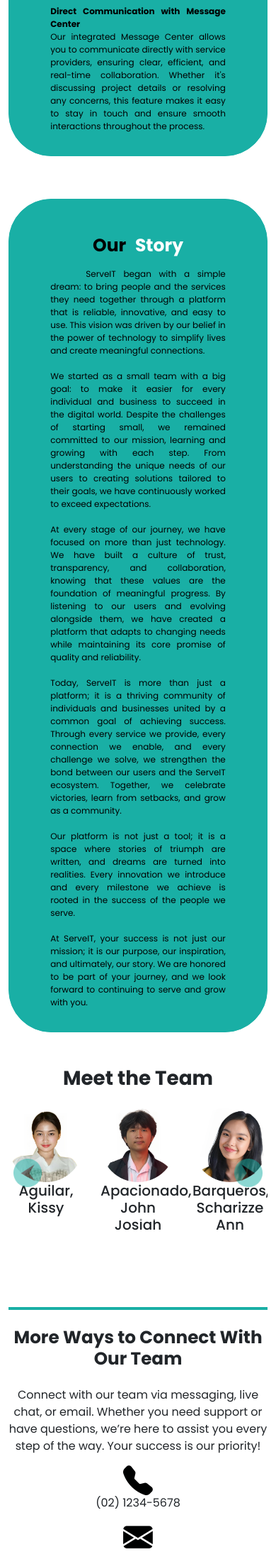
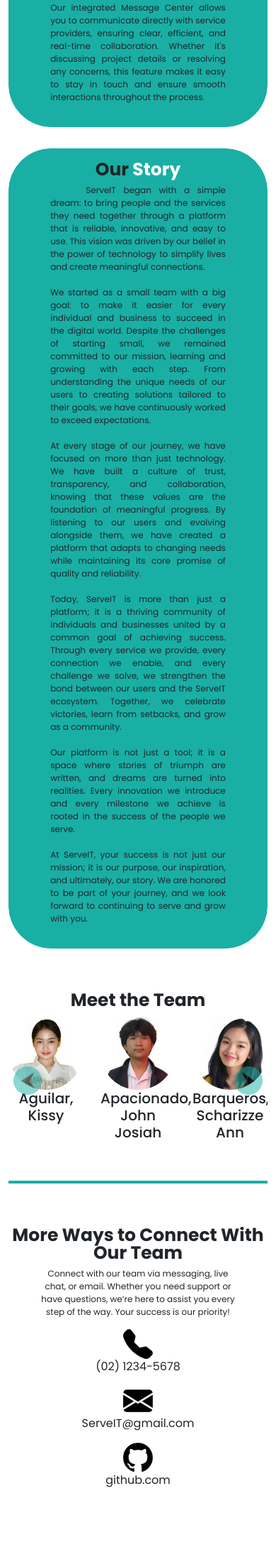
Before and after one commit to ServeITPH/ServeIT, a PHP site: page /about.php in a window 390 px wide. Shown: the part 1636-3822 px from the top of the page at 71% size. Run offline with PHP 8.4, Linux system fonts and the light colour scheme; the visitor is signed in with stand-in values (Sample User, id 1); data that the repository does not hold is empty; some libraries are stand-ins or nearby versions.

Commit message:
Responsiveness of fonts in small screens & proper font color

```diff
--- a/about.php
+++ b/about.php
@@ -52,13 +52,12 @@ if ($userID == "") {
     </div>
 
     <!-- Why choose ServeIT -->
-    <div class="container wow animate__animated animate__fadeInUp"
-        style="margin-top: 30px;  justify-content: center;  display: flex;">
+    <div class="container wow animate__animated animate__fadeInUp" style=" justify-content: center;  display: flex;">
         <div class="row">
             <div class="col">
                 <div class="card storyCard">
                     <div class="card-body">
-                        <h5 class="story-title"><span>Why Choose
+                        <h5 class="story-title"><span>Why choose
                             </span> <span>ServeIT?</span></h5>
                         <p class="card-textBlack mb-3">
                             <?php echo $chooseContent; ?>
@@ -70,13 +69,13 @@ if ($userID == "") {
     </div>
 
     <!-- Our Story -->
-    <div class="container wow animate__animated animate__fadeInUp"
-        style="margin-top: 30px; justify-content: center;  display: flex;">
+    <div class="container wow animate__animated animate__fadeInUp" style=" justify-content: center;  display: flex;">
         <div class="row">
             <div class="col">
                 <div class="card storyCard">
                     <div class="card-body">
-                        <h5 class="story-title"><span>Our</span> <span>Story</span></h5>
+                        <h5 class="story-title"><span>Our
+                            </span> <span>Story</span></h5>
                         <p class="card-textBlack mb-3" style="text-indent: 50px;">
                             <?php echo $storyContent; ?>
                         </p>
@@ -87,19 +86,23 @@ if ($userID == "") {
     </div>
 
     <!-- Meet the Team -->
-    <div class="team text-center py-5">
-        <div class="container wow animate__animated animate__fadeInUp">
-            <h1 class="fw-bold text-dark mb-4">Meet the Team</h1>
+    <div class="container wow animate__animated animate__fadeInUp" style=" justify-content: center;  display: flex;">
+        <div class="row">
+            <div class="col">
+                <h5 class="team-title">Meet the Team</h5>
                 <?php
                 include("assets/php/about/carousel.php");
                 ?>
             </div>
 
+            <!-- Connect with team -->
             <div class="links text-center py-5">
                 <div class="container wow animate__animated animate__fadeInUp">
                     <div class="line mb-4"></div>
-                <h2 class="fw-bold mb-4">More Ways to Connect With Our Team</h2>
-                <p class="mx-auto"><?php echo $connect; ?></p>
+                    <h2 class="team-title">More Ways to Connect With Our Team</h2>
+                    <p class="card-textBlack" style="display: flex; justify-content: center; text-align: center;">
+                        <?php echo $connect; ?>
+                    </p>
                     <?php include("assets/php/about/links.php"); ?>
                 </div>
             </div>
--- a/assets/css/about/about.css
+++ b/assets/css/about/about.css
@@ -37,7 +37,7 @@ body::before {
     border-radius: 60px;
     justify-content: center;
     display: flex;
-    border: 1px solid #19AFA5;
+    border: 1px solid #19afa5;
 }
 
 .card-title {
@@ -45,6 +45,7 @@ body::before {
     font-size: 70px;
     text-align: center;
     font-weight: bold;
+    line-height: 1;
 }
 
 .card-text {
@@ -56,7 +57,6 @@ body::before {
 }
 
 .card-textBlack {
-    color: rgb(0, 0, 0);
     font-size: 14px;
     text-align: justify;
     padding-left: 10vh;
@@ -67,14 +67,16 @@ body::before {
     font-size: 60px;
     text-align: center;
     font-weight: bold;
+    line-height: 1;
 }
 
 .story-title span {
-    color: black;
+    line-height: 1;
 }
 
 .story-title span:last-child {
     color: white;
+    line-height: 1;
 }
 
 .choose-title {
@@ -84,12 +86,22 @@ body::before {
     line-height: 1;
 }
 
-.choose-title span {
-    color: black;
+.choose-title span:last-child {
+    color: white;
 }
 
-.choose-title span:last-child {
-    color: white;
+.team-title {
+    font-size: 50px;
+    text-align: center;
+    font-weight: bold;
+    line-height: 1;
+    margin-top: 60px;
+}
+
+.team-member {
+    font-size: 14px;
+    text-align: justify;
+    line-height: 1;
 }
 
 @media (max-width: 767px) {
@@ -113,6 +125,10 @@ body::before {
         font-size: 25px;
     }
 
+    .team-title {
+        font-size: 25px;
+    }
+
     .card-text {
         font-size: 12px;
         padding-left: 5vh;
@@ -123,6 +139,10 @@ body::before {
         font-size: 12px;
         padding-left: 5vh;
         padding-right: 5vh;
+    }
+
+    .team-member {
+        font-size: 5px;
     }
 }
 
--- a/assets/php/about/carousel.php
+++ b/assets/php/about/carousel.php
@@ -1,5 +1,4 @@
 <!-- Carousel Team Members -->
-
 <div id="teamCarousel" class="carousel slide" data-bs-ride="carousel">
     <div class="carousel-indicators">
         <?php
```
Lines whose indentation alone changed are shown as unchanged.
